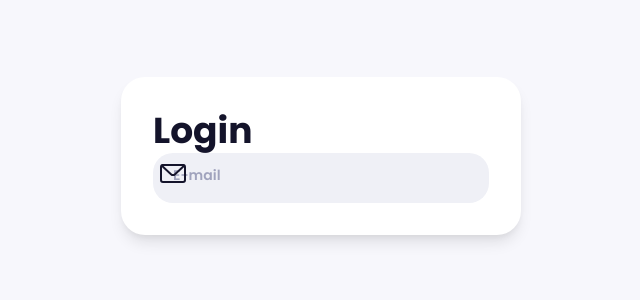
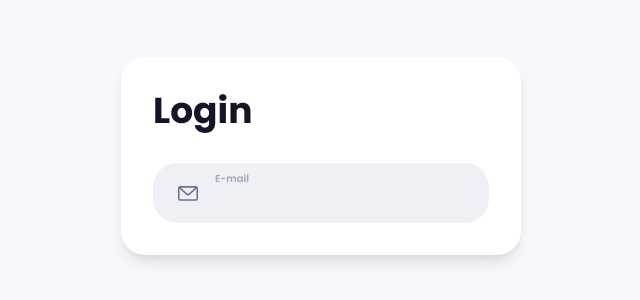
Before and after one commit to mateusberlitz/con-system, a React (Create React App) app: page / in a window 1280 px wide. Shown: the part 244-544 px from the top of the page, without its empty margins (319-959 px from the left). Built offline with nearby package versions, Linux system fonts and the light colour scheme; the HTML template or start-up script is replaced by a standard one.

Commit message:
Input e SVG resolvidos

```diff
--- a/src/assets/icons/index.tsx
+++ b/src/assets/icons/iconIndex.tsx
@@ -1,6 +1,10 @@
-import react from 'react';
+interface SVGProps{
+    bg?: string;
+    color?: string;
+    size?: number;
+}
 
-export function AlertInfoIcon(){
+export function AlertInfoIcon({color, size, bg = 'none', ...rest} : SVGProps){
     return(
         <svg width="24" height="24" viewBox="0 0 24 24" fill="none" xmlns="http://www.w3.org/2000/svg">
             <circle cx="12" cy="12" r="11" stroke="#14142B" stroke-width="2"/>
@@ -10,16 +14,16 @@ export function AlertInfoIcon(){
     )
 }
 
-export function MailIcon(){
+export function MailIcon({color = "000000", size, bg = 'none', ...rest} : SVGProps){
     return(
-        <svg width="26" height="24" viewBox="0 0 26 24" fill="none" xmlns="http://www.w3.org/2000/svg">
-            <path d="M1 6C1 4.89543 1.89543 4 3 4H23C24.1046 4 25 4.89543 25 6V19C25 20.1046 24.1046 21 23 21H3C1.89543 21 1 20.1046 1 19V6Z" stroke="#14142B" stroke-width="2" stroke-linejoin="round"/>
-            <path d="M2.42131 5.30287C1.91709 4.84067 2.24409 4 2.9281 4H23.0719C23.7559 4 24.0829 4.84067 23.5787 5.30287L15.0272 13.1418C13.8802 14.1931 12.1198 14.1931 10.9728 13.1418L2.42131 5.30287Z" stroke="#14142B" stroke-width="2" stroke-linejoin="round"/>
+        <svg width="120" height="120" viewBox="0 0 26 24" fill={bg} xmlns="http://www.w3.org/2000/svg">
+            <path d="M1 6C1 4.89543 1.89543 4 3 4H23C24.1046 4 25 4.89543 25 6V19C25 20.1046 24.1046 21 23 21H3C1.89543 21 1 20.1046 1 19V6Z" stroke={color} stroke-width="2" stroke-linejoin="round"/>
+            <path d="M2.42131 5.30287C1.91709 4.84067 2.24409 4 2.9281 4H23.0719C23.7559 4 24.0829 4.84067 23.5787 5.30287L15.0272 13.1418C13.8802 14.1931 12.1198 14.1931 10.9728 13.1418L2.42131 5.30287Z" stroke={color} stroke-width="2" stroke-linejoin="round"/>
         </svg>
     )
 }
 
-export function ViewIcon(){
+export function ViewIcon({color, size, bg = 'none', ...rest} : SVGProps){
     return(
         <svg width="24" height="24" viewBox="0 0 24 24" fill="none" xmlns="http://www.w3.org/2000/svg">
             <path d="M1.33497 13.2561C0.888345 12.4782 0.888342 11.522 1.33497 10.7441C3.68496 6.65097 7.44378 4 11.6798 4C15.9158 4 19.6746 6.65094 22.0246 10.744C22.4712 11.5219 22.4712 12.4781 22.0246 13.256C19.6746 17.3491 15.9158 20 11.6798 20C7.44377 20 3.68497 17.3491 1.33497 13.2561Z" stroke="#14142B" stroke-width="2"/>
--- a/src/pages/Login.tsx
+++ b/src/pages/Login.tsx
@@ -1,27 +1,29 @@
 import { FormControl, FormLabel } from "@chakra-ui/form-control";
+import { Img } from "@chakra-ui/image";
 import { Input, InputGroup, InputLeftElement } from "@chakra-ui/input";
-import { Flex, Heading } from "@chakra-ui/layout";
+import { Flex, Heading, Stack } from "@chakra-ui/layout";
 
-import { MailIcon } from '../assets/icons/';
+//import MailIcon from '../assets/icons/Mail.svg';
+import { ReactComponent as MailIcon } from '../assets/icons/Mail.svg';
 
 export default function Login(){
     return(
         <Flex w="100vw" h="100vh" align="center" justify="center">
-            <Flex as="form" w="100%" p="8" maxW={400} bg="white" borderRadius="24" boxShadow="lg" flexDir="column">
+            <Stack as="form" spacing="30" w="100%" p="8" maxW={400} bg="white" borderRadius="24" boxShadow="lg" flexDir="column">
                 <Heading>Login</Heading>
 
                 <FormControl pos="relative">
-                    <FormLabel pos="absolute" left="5" top="3" zIndex="2" fontSize="14" fontWeight="600" color="gray.600" _groupFocus={ {top: '2', fontSize:'11'}}>E-mail</FormLabel>
-
+                    {/* <FormLabel pos="absolute" left="45" top="3" zIndex="2" fontSize="14" fontWeight="600" color="gray.600" _groupFocus={ {top: '2', fontSize:'11'}}>E-mail</FormLabel> */}
+                    <FormLabel pos="absolute" left="62px" top="2" zIndex="2" fontSize="10" fontWeight="600" color="gray.600" _groupFocus={ {top: '2', fontSize:'11'}}>E-mail</FormLabel>
 
                     <InputGroup>
-                        <InputLeftElement pointerEvents="none" children={<MailIcon />} />
+                        <InputLeftElement w="70px" h="60px" pointerEvents="none" children={<MailIcon stroke="#6E7191" fill="none" width="20"/>} />
 
-                        <Input h="50" focusBorderColor="purple.600" bgColor="gray.400" variant="filled" _hover={ {bgColor: 'gray.100'} } size="lg" borderRadius="20"/>
+                        <Input h="60px" pl="60px" pt="8px" fontSize="sm" focusBorderColor="purple.600" bgColor="gray.400" variant="filled" _hover={ {bgColor: 'gray.100'} } size="lg" borderRadius="24"/>
                     </InputGroup>
                 </FormControl>
 
-            </Flex>
+            </Stack>
         </Flex>
     )
 }
```
Also changed, not shown: src/assets/icons/Mail.svg.
